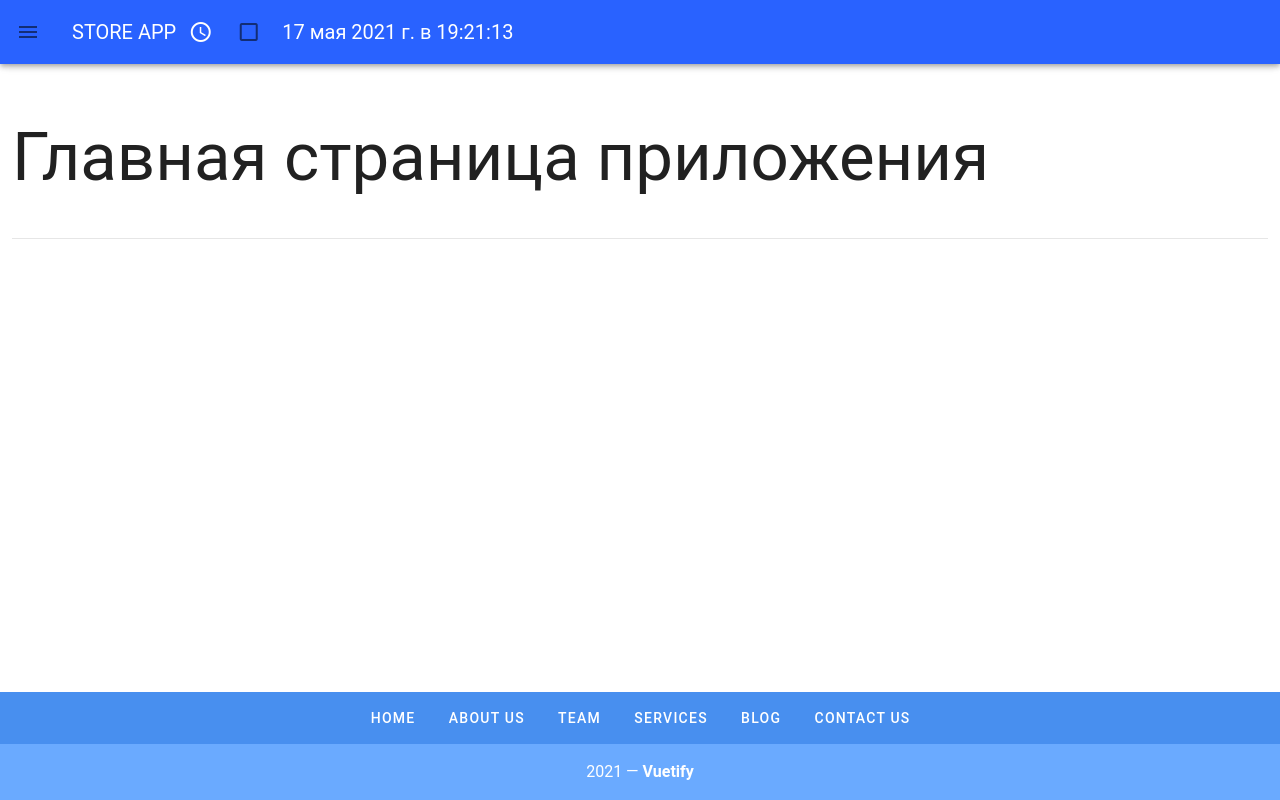
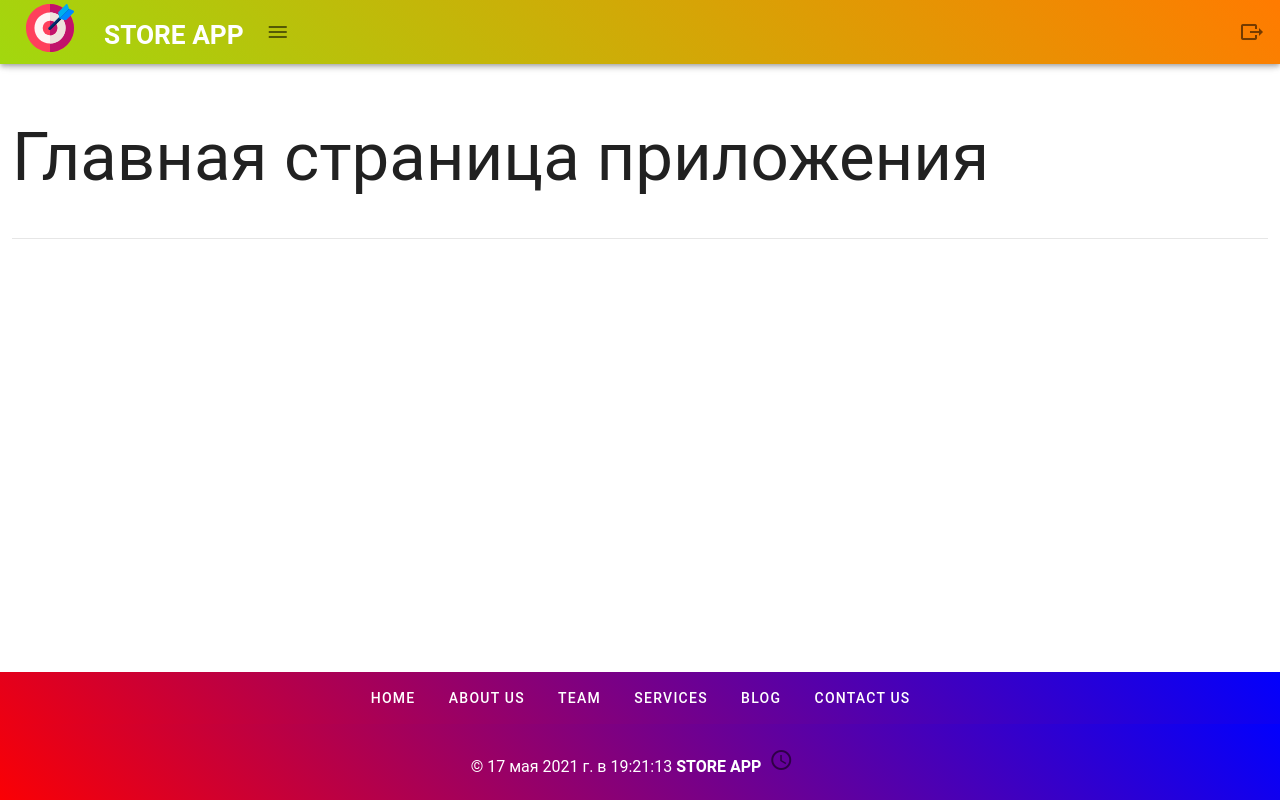
Before and after one commit to AleksanderKarmazin/store-app, a Vue app in the folder frontend/: page / in a window 1280 px wide. Built offline with nearby package versions, Linux system fonts and the light colour scheme; a small style sheet from the web is missing; what @smartweb/vue-flash-message would draw is missing.

Commit message:
Blank layout set up

```diff
--- a/frontend/src/layouts/Blank.vue
+++ b/frontend/src/layouts/Blank.vue
@@ -1,36 +1,66 @@
 <template>
 <!-- App.vue -->
 <v-app>
-  <v-navigation-drawer v-model="drawer" app>
-    <!-- -->
+  <v-navigation-drawer v-model="drawer"
+        app
+        left
+        absolute
+        >
+
+        <v-list-item two-line>
+          <v-list-item-avatar>
+            <img src="https://randomuser.me/api/portraits/women/81.jpg">
+          </v-list-item-avatar>
+
+          <v-list-item-content>
+            <v-list-item-title>Jane Smith</v-list-item-title>
+            <v-list-item-subtitle>Logged In</v-list-item-subtitle>
+          </v-list-item-content>
+        </v-list-item>
+
+
+      <v-divider></v-divider>
+
+      <v-list dense>
+        <v-list-item
+          v-for="item in items"
+          :key="item.title"
+        >
+          <v-list-item-icon>
+            <v-icon>{{ item.icon }}</v-icon>
+          </v-list-item-icon>
+
+          <v-list-item-content>
+            <v-list-item-title>{{ item.title }}</v-list-item-title>
+          </v-list-item-content>
+        </v-list-item>
+      </v-list>
   </v-navigation-drawer>
 
-  <v-app-bar app color="blue accent-4 ">
-      <v-app-bar-nav-icon @click="drawer = !drawer"></v-app-bar-nav-icon>
+  <v-app-bar app class="maincolor2">
+      <!-- color="blue accent-4 " -->
       <!-- https://material.io/resources/icons/?icon=3d_rotation&style=baseline -->
-      <v-toolbar-title>
+      <v-toolbar-title class="logo-space">
         <router-link to="/" teg="span">
+        <img
+        class="logo-size"
+        src="../../public/target.svg"
+        ></router-link>
+        <router-link to="/" teg="span">
+        <span class="pointer">
+          <h5><strong>STORE APP</strong></h5>
 
-          <span class="pointer">STORE APP</span>
+
+
+          </span>
         </router-link>
       </v-toolbar-title>
-
-      <v-app-bar-nav-icon @click="timeShow = !timeShow">
-        <span class="material-icons pointer">
-            access_time
-        </span>
-      </v-app-bar-nav-icon>
-    <v-app-bar-nav-icon @click="btnShow = !btnShow">
-        <span class="material-icons">
-            check_box_outline_blank
-            </span>
-      </v-app-bar-nav-icon>
-      <v-toolbar-title v-if="timeShow">
-        <span class="wight-class">{{date | date('datetime')}}</span>
-      </v-toolbar-title>
+      <v-app-bar-nav-icon class="logo-size" @click="drawer = !drawer"></v-app-bar-nav-icon>
 
 
       <v-spacer></v-spacer>
+
+
       <v-toolbar-items v-if="btnShow">
         <v-btn flat color="blue lighten-4">
           <v-icon left>bug_report</v-icon>
@@ -40,8 +70,7 @@
         <v-btn flat color="blue lighten-2">Link One</v-btn>
         <v-btn flat color="blue lighten-1">Link One</v-btn>
       </v-toolbar-items>
-      <!-- <v-toolbar-items class="hidden-sm-and-down">
-      <v-toolbar-items>
+      <v-toolbar-items class="hidden-sm-and-down">
        <v-btn
           v-for="link in links"
           :key="link.title"
@@ -63,10 +92,10 @@
           Logout
         </v-btn>
 
-      </v-toolbar-items>-->
+      </v-toolbar-items>
 
       <v-btn icon>
-        <!-- <v-icon>mdi-export</v-icon> -->
+        <v-icon>mdi-export</v-icon>
       </v-btn>
     </v-app-bar>
 
@@ -79,24 +108,7 @@
       <!-- If using vue-router -->
       <router-view></router-view>
     </v-container>
-
-
   </v-main>
-  <v-card-text style="height: 100px; position: relative" v-if="btnShow">
-<v-fab-transition>
-              <v-btn
-                v-show="!hidden"
-                color="pink"
-                dark
-                absolute
-                top
-                right
-                fab
-              >
-                <v-icon>mdi-plus</v-icon>
-              </v-btn>
-            </v-fab-transition>
-          </v-card-text>
   <v-footer
 
     color="primary lighten-1"
@@ -105,10 +117,11 @@
   >
     <v-row
       justify="center"
-      no-gutters
+      no-gutter
+      class="maincolor"
     >
       <v-btn
-        v-for="link in links"
+        v-for="link in footerLinks"
         :key="link"
         color="white"
         text
@@ -118,11 +131,23 @@
         {{ link }}
       </v-btn>
       <v-col
-        class="primary lighten-2 py-4 text-center white--text"
+        class="maincolor py-4 text-center white--text"
         cols="12"
       >
-        {{ new Date().getFullYear() }} — <strong>Vuetify</strong>
+      <!-- class="primary lighten-2 " -->
+      <p v-if="timeShow">&copy; {{date | date('datetime')}}
+        <strong>STORE APP</strong>
+        <span class="material-icons  group pa-2" @click="timeShow = !timeShow">
+            <v-icon left>access_time</v-icon>
+        </span></p>
+        <p v-if="!timeShow">&copy; {{ new Date().getFullYear() }}
+          <strong>STORE APP</strong>
+          <span class="material-icons group pa-2" @click="timeShow = !timeShow">
+            <v-icon left>access_time</v-icon>
+         </span>
+          </p>
       </v-col>
+
     </v-row>
   </v-footer>
 </v-app>
@@ -130,7 +155,7 @@
 
 // <script>
 import messages from '../utils/messages'
-
+// import messages from '../../public/target.svg'
 
 export default  {
     name: 'blank-layout',
@@ -139,7 +164,7 @@ export default  {
       drawer: false,
       timeShow:true,
       btnShow:false,
-      links: [
+      footerLinks: [
         'Home',
         'About Us',
         'Team',
@@ -148,7 +173,12 @@ export default  {
         'Contact Us',
       ],
       date: new Date(),
-        };
+      items: [
+          { title: 'Home', icon: 'mdi-home-city' },
+          { title: 'My Account', icon: 'mdi-account' },
+          { title: 'Users', icon: 'mdi-account-group-outline' },
+        ],
+      }
     },
     computed:{
         error () {
@@ -187,9 +217,28 @@ export default  {
 .pointer {
   cursor: pointer;
   color: white;
+  padding: 0 20px;
+}
+.pointer-f {
+  cursor: pointer;
+  color: white;
+  padding: 0 20px;
 }
 .wight-class{
    color: white;
    padding: 0 10px;
    }
+.logo-size{
+
+  height: 3rem;
+  width: auto;
+  margin: 5px 30px 5px 10px;
+
+}
+.logo-space{
+  display: flex;
+  align-items: center;
+  justify-content: center;
+}
+
 </style>
```
